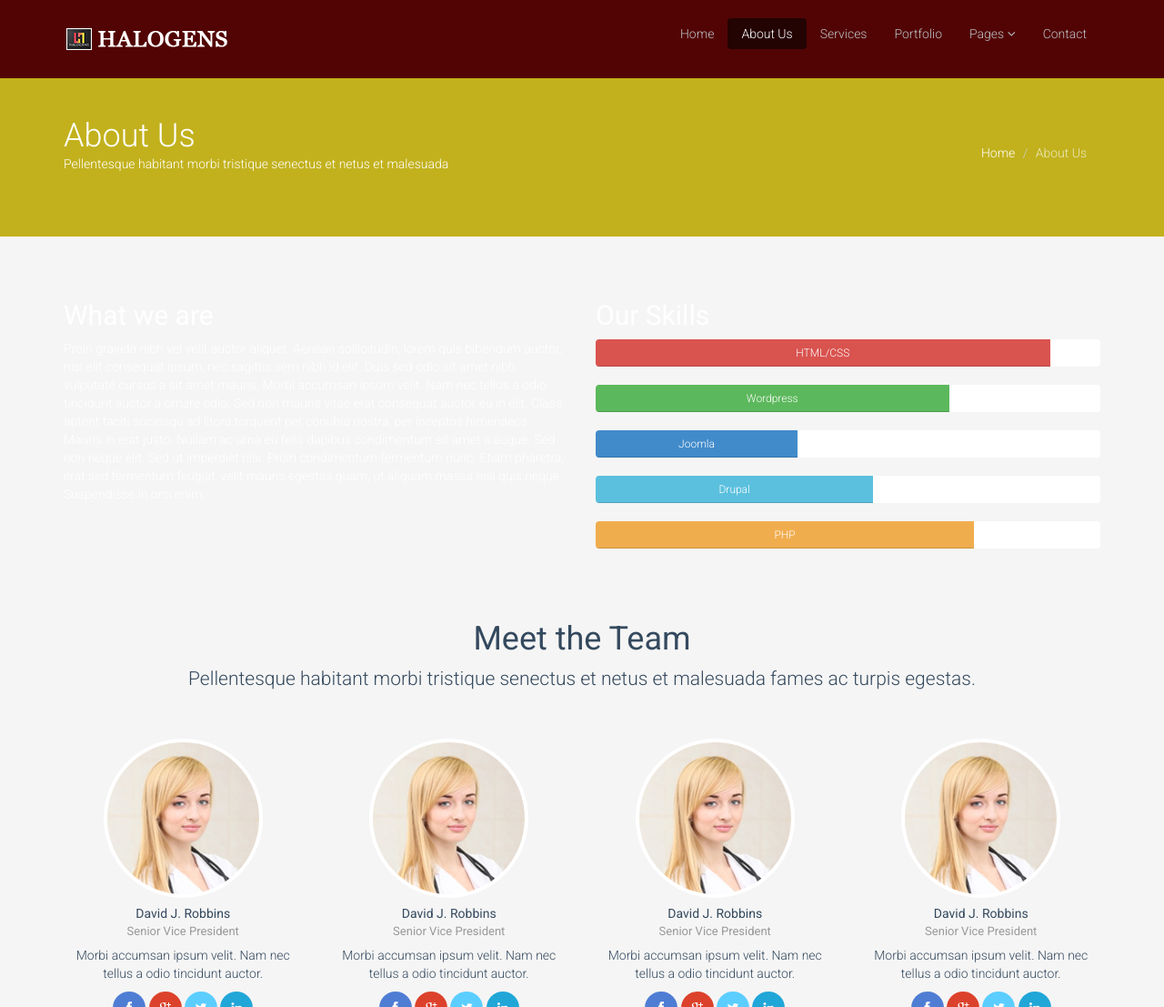
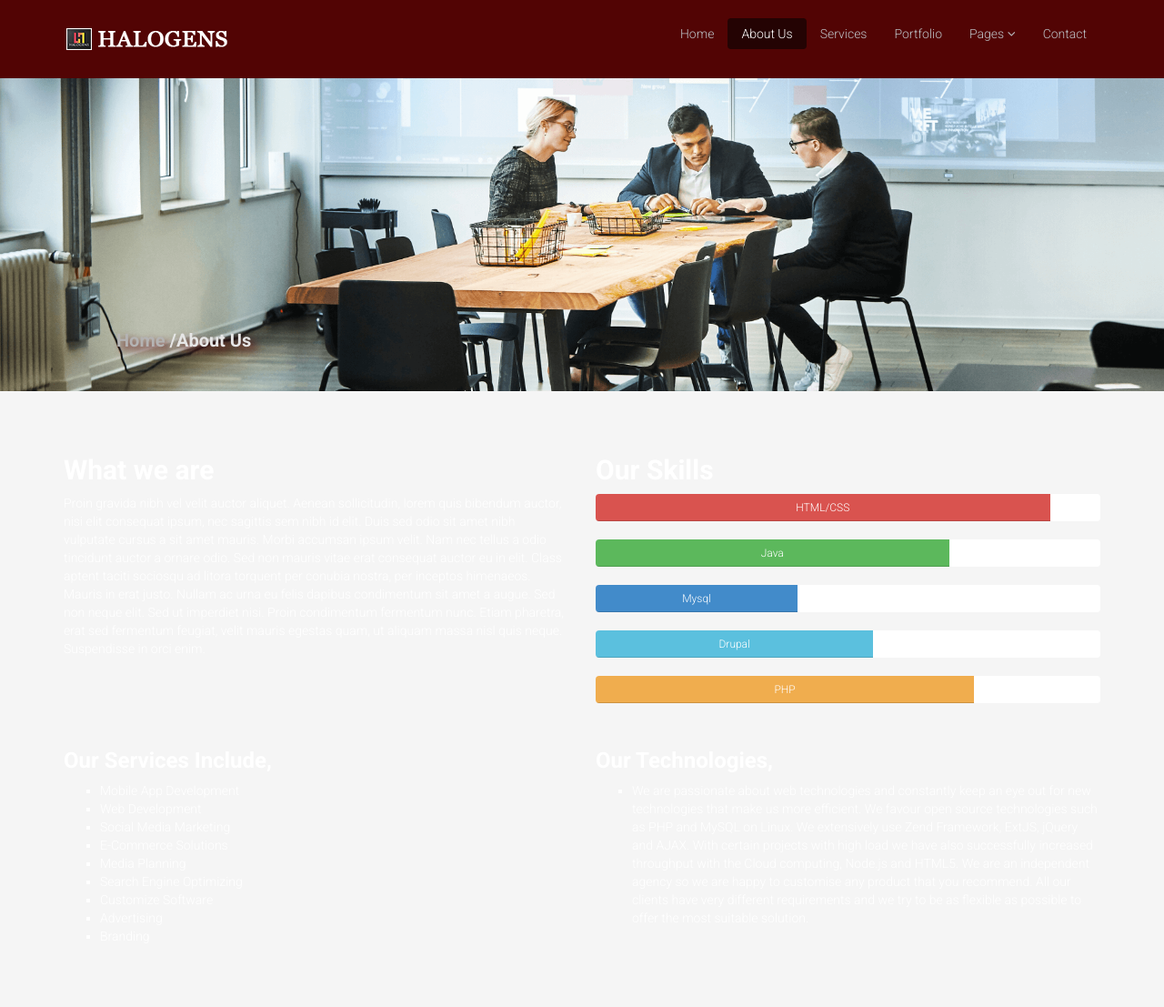
Before and after one commit to VishmiKulawansha/MISGA_Project, a PHP site: the page made by MISGA_PROJECT(PHP UPDATED)/2_ABOUT_US.php in a window 1280 px wide. Shown: the top 1107 px of the page at 91% size. Run offline with PHP 8.4, Linux system fonts and the light colour scheme.

Commit message:
updated as PHP

```diff
--- a/MISGA_PROJECT(PHP UPDATED)/About_Us_Footer.php
+++ b/MISGA_PROJECT(PHP UPDATED)/About_Us_Footer.php
@@ -1,25 +1,22 @@
-<section style="background-image: url('images/background image/bg.jpg'); background-attachment: fixed;">
-    <section id="bottom" class="asdf">
-
+<!--Footer-->
+<section id="bottom" class="wet-asphalt">
         <div class="container">
             <div class="row">
                 <div class="col-md-3 col-sm-6">
-                    <h3></h3>
                     <h4>About Us</h4>
-                    <p>Pellentesque habitant morbi tristique senectus et netus et malesuada fames ac turpis egestas. Vestibulum tortor quam, feugiat vitae, ultricies eget, tempor sit amet, ante.</p>
+                    <p>Pellentesque habitant morbi tristique senectus et netus et malesuada fames ac turpis egestas. Vestibulum tortor quam, feugiat vitae, ultricies eget, tempor sit amet, ante.</i></p>
                     <p>Pellentesque habitant morbi tristique senectus.</p>
                 </div><!--/.col-md-3-->
 
                 <div class="col-md-3 col-sm-6">
-                    <h3></h3>
                     <h4>Company</h4>
                     <div>
                         <ul class="arrow">
-                            <li><a href="#">Company Overview</a></li>
-                            <li><a href="#">Meet The Team</a></li>
-                            <li><a href="#">Our Awesome Partners</a></li>
+                            <li><a href="#">The Company</a></li>
+                            <li><a href="#">Our Team</a></li>
+                            <li><a href="#">Our Partners</a></li>
                             <li><a href="#">Our Services</a></li>
-                            <li><a href="#">Frequently Asked Questions</a></li>
+                            <li><a href="#">Faq</a></li>
                             <li><a href="#">Conatct Us</a></li>
                             <li><a href="#">Privacy Policy</a></li>
                             <li><a href="#">Terms of Use</a></li>
@@ -29,7 +26,6 @@
                 </div><!--/.col-md-3-->
 
                 <div class="col-md-3 col-sm-6">
-                    <h3></h3>
                     <h4>Latest Blog</h4>
                     <div>
                         <div class="media">
@@ -58,13 +54,11 @@
                                 <span class="media-heading"><a href="#">Pellentesque habitant morbi tristique senectus</a></span>
                                 <small class="muted">Posted 11 Jul 2013</small>
                             </div>
-                            <h3></h3>
                         </div>
                     </div>
                 </div><!--/.col-md-3-->
 
                 <div class="col-md-3 col-sm-6">
-                    <h3></h3>
                     <h4>Address</h4>
                     <address>
                         <strong>Twitter, Inc.</strong><br>
@@ -77,7 +71,7 @@
                         <div class="input-group">
                             <input type="text" class="form-control" autocomplete="off" placeholder="Enter your email">
                             <span class="input-group-btn">
-                                <button class="btn btn-danger" type="button" style="background-color: rgb(13, 146, 255);">Go!</button>
+                                <button class="btn btn-danger" type="button">Go!</button>
                             </span>
                         </div>
                     </form>
@@ -85,4 +79,3 @@
             </div>
         </div>
     </section><!--/#bottom-->
-    </section>
--- a/MISGA_PROJECT(PHP UPDATED)/Content_About_Us.php
+++ b/MISGA_PROJECT(PHP UPDATED)/Content_About_Us.php
@@ -1,11 +1,16 @@
+<!--First(1) Div-->
+<!--First(1) Div-->
+<!--First(1) Div-->
+<!--First(1) Div-->
+
 <section id="about-us" class="container">
         <div class="row">
             <div class="col-sm-6">
-                <h2>What we are</h2>
+                <h2><b>What we are</b></h2>
                 <p>Proin gravida nibh vel velit auctor aliquet. Aenean sollicitudin, lorem quis bibendum auctor, nisi elit consequat ipsum, nec sagittis sem nibh id elit. Duis sed odio sit amet nibh vulputate cursus a sit amet mauris. Morbi accumsan ipsum velit. Nam nec tellus a odio tincidunt auctor a ornare odio. Sed non  mauris vitae erat consequat auctor eu in elit. Class aptent taciti sociosqu ad litora torquent per conubia nostra, per inceptos himenaeos. Mauris in erat justo. Nullam ac urna eu felis dapibus condimentum sit amet a augue. Sed non neque elit. Sed ut imperdiet nisi. Proin condimentum fermentum nunc. Etiam pharetra, erat sed fermentum feugiat, velit mauris egestas quam, ut aliquam massa nisl quis neque. Suspendisse in orci enim.</p>
             </div><!--/.col-sm-6-->
             <div class="col-sm-6">
-                <h2>Our Skills</h2>
+                <h2><b>Our Skills</b></h2>
                 <div>
                     <div class="progress">
                         <div class="progress-bar progress-bar-danger" role="progressbar" aria-valuenow="90" aria-valuemin="0" aria-valuemax="100" style="width: 90%;">
@@ -14,12 +19,12 @@
                     </div>
                     <div class="progress">
                         <div class="progress-bar progress-bar-success" role="progressbar" aria-valuenow="70" aria-valuemin="0" aria-valuemax="100" style="width: 70%;">
-                            <span>Wordpress</span>
+                            <span>Java</span>
                         </div>
                     </div>
                     <div class="progress">
                         <div class="progress-bar" role="progressbar" aria-valuenow="40" aria-valuemin="0" aria-valuemax="100" style="width: 40%;">
-                            <span>Joomla</span>
+                            <span>Mysql</span>
                         </div>
                     </div>
                     <div class="progress">
@@ -35,3 +40,50 @@
                 </div>
             </div><!--/.col-sm-6-->
         </div><!--/.row-->
+
+
+
+
+
+<!--second(2) Div-->
+<!--second(2) Div-->
+<!--second(2) Div-->
+<!--second(2) Div-->
+
+         <div class="row">
+            <div class="col-sm-6">
+                <h3><b>Our Services Include,</b></h3>
+                    <ul type="square">
+                        <li>Mobile App Development</li>
+                        <li>Web Development</li>
+                        <li>Social Media Marketing</li>
+                        <li>E-Commerce Solutions</li>
+                        <li>Media Planning</li>
+                        <li>Search Engine Optimizing</li>
+                        <li>Customize Software</li>
+                        <li>Advertising</li>
+                        <li>Branding</li>
+                    </ul>
+            </div>
+
+
+            <div class="col-sm-6">
+                    <h3><b>Our Technologies,</b></h3>
+                            <ul type="square">
+                                <li>We are passionate about web technologies and constantly keep
+                                    an eye out for new technologies that make us more efficient. We favour open source technologies such as PHP and MySQL on Linux. We extensively use Zend Framework, ExtJS, jQuery and AJAX. With certain projects with high load we have also successfully increased throughput with the Cloud computing, Node.js and HTML5. We are an independent agency so we are happy to customise any product that you recommend. All our clients have very different requirements and we try to be as flexible as possible to offer the most suitable solution.</li>
+
+                            </ul>
+             </div>
+        </div></br>
+
+<style>
+.pold{border-style: inset;}
+</style>
+</br><table width="1200">
+            <tr>
+                <td width="500"><p><iframe width="100%" height="320" src="https://www.youtube.com/embed/lW4Wk3hoTCw?Rel=0" frameborder="0" allow="accelerometer; autoplay; encrypted-media; gyroscope; picture-in-picture" allowfullscreen></iframe></p></td>
+                <td width="50"></td>
+                <td width ="500"><p class="pold"><center><h3><b>Our Mission</b></h3></center></br> <center>“To be Earth’s most customer-centric company, where customers can find and discover anything they might want to buy online, and endeavors to offer its customers the lowest possible prices.”</center></td></p>
+            </tr>
+        </table></section></br>
--- a/MISGA_PROJECT(PHP UPDATED)/Header_About_Us.php
+++ b/MISGA_PROJECT(PHP UPDATED)/Header_About_Us.php
@@ -1,16 +1,14 @@
-<section id="title" class="emerald">
-        <div class="container">
-            <div class="row">
-                <div class="col-sm-6">
-                    <h1>About Us</h1>
-                    <p>Pellentesque habitant morbi tristique senectus et netus et malesuada</p>
-                </div>
-                <div class="col-sm-6">
-                    <ul class="breadcrumb pull-right">
-                        <li><a href="index.html">Home</a></li>
-                        <li class="active">About Us</li>
-                    </ul>
-                </div>
-            </div>
-        </div>
-    </section><!--/#title-->
+<!--Top Design-->
+<!--Top Design-->
+<!--Top Design-->
+<!--Top Design-->
+<table>
+        <tr>
+            <img src="images/ads/business.png" width="100%" height="350">
+        </tr>
+    </table>
+
+<style>
+    .heading{color: rgb(230, 230, 230); position: absolute; left: 10%; top: 45%;  text-align: left; font-size: 2rem; text-shadow:  5px 5px 10px #611414;}
+</style>
+<p class="heading"><b> <a href ="index.html">Home</a> /About Us </b></p>
--- a/MISGA_PROJECT(PHP UPDATED)/Team_About_Us.php
+++ b/MISGA_PROJECT(PHP UPDATED)/Team_About_Us.php
@@ -1,3 +1,8 @@
+<!--Third (3) Div-->
+<!--Third (3) Div-->
+<!--Third (3) Div-->
+<!--Third (3) Div-->
+
 <div class="gap"></div>
         <h1 class="center">Meet the Team</h1>
         <p class="lead center">Pellentesque habitant morbi tristique senectus et netus et malesuada fames ac turpis egestas.</p>
@@ -6,35 +11,36 @@
         <div id="meet-the-team" class="row">
             <div class="col-md-3 col-xs-6">
                 <div class="center">
-                    <p><img class="img-responsive img-thumbnail img-circle" src="images/team-member.jpg" alt="" ></p>
-                    <h5>David J. Robbins<small class="designation muted">Senior Vice President</small></h5>
+                    <p><img class="img-responsive img-thumbnail img-circle" src="images/ads/girl1.jpg" alt="" ></p>
+                    <h5> W A S N Fernando<small class="designation muted">Senior Vice President</small></h5>
                     <p>Morbi accumsan ipsum velit. Nam nec tellus a odio tincidunt auctor.</p>
-                    <a class="btn btn-social btn-facebook" href="#"><i class="icon-facebook"></i></a> <a class="btn btn-social btn-google-plus" href="#"><i class="icon-google-plus"></i></a> <a class="btn btn-social btn-twitter" href="#"><i class="icon-twitter"></i></a> <a class="btn btn-social btn-linkedin" href="#"><i class="icon-linkedin"></i></a>
+                    <a class="btn btn-social btn-facebook" href="https://www.facebook.com/university.colombo/"><i class="icon-facebook"></i></a> <a class="btn btn-social btn-google-plus" href="https://www.facebook.com/university.colombo/"><i class="icon-google-plus"></i></a> <a class="btn btn-social btn-twitter" href="https://www.facebook.com/university.colombo/"><i class="icon-twitter"></i></a> <a class="btn btn-social btn-linkedin" href="https://www.facebook.com/university.colombo/"><i class="icon-linkedin"></i></a>
+
                 </div>
             </div>
 
             <div class="col-md-3 col-xs-6">
                 <div class="center">
-                    <p><img class="img-responsive img-thumbnail img-circle" src="images/team-member.jpg" alt="" ></p>
-                    <h5>David J. Robbins<small class="designation muted">Senior Vice President</small></h5>
+                    <p><img class="img-responsive img-thumbnail img-circle" src="images/ads/boy1.jpg" alt="" ></p>
+                    <h5>N A T David<small class="designation muted">Senior Vice President</small></h5>
                     <p>Morbi accumsan ipsum velit. Nam nec tellus a odio tincidunt auctor.</p>
-                    <a class="btn btn-social btn-facebook" href="#"><i class="icon-facebook"></i></a> <a class="btn btn-social btn-google-plus" href="#"><i class="icon-google-plus"></i></a> <a class="btn btn-social btn-twitter" href="#"><i class="icon-twitter"></i></a> <a class="btn btn-social btn-linkedin" href="#"><i class="icon-linkedin"></i></a>
+                    <a class="btn btn-social btn-facebook" href="https://www.facebook.com/university.colombo/"><i class="icon-facebook"></i></a> <a class="btn btn-social btn-google-plus" href="https://www.facebook.com/university.colombo/"><i class="icon-google-plus"></i></a> <a class="btn btn-social btn-twitter" href="https://www.facebook.com/university.colombo/"><i class="icon-twitter"></i></a> <a class="btn btn-social btn-linkedin" href="https://www.facebook.com/university.colombo/"><i class="icon-linkedin"></i></a>
                 </div>
             </div>
             <div class="col-md-3 col-xs-6">
                 <div class="center">
-                    <p><img class="img-responsive img-thumbnail img-circle" src="images/team-member.jpg" alt="" ></p>
-                    <h5>David J. Robbins<small class="designation muted">Senior Vice President</small></h5>
+                    <p><img class="img-responsive img-thumbnail img-circle" src="images/ads/girl2.jpg" alt="" ></p>
+                    <h5>K J I Omega<small class="designation muted">Senior Vice President</small></h5>
                     <p>Morbi accumsan ipsum velit. Nam nec tellus a odio tincidunt auctor.</p>
-                    <a class="btn btn-social btn-facebook" href="#"><i class="icon-facebook"></i></a> <a class="btn btn-social btn-google-plus" href="#"><i class="icon-google-plus"></i></a> <a class="btn btn-social btn-twitter" href="#"><i class="icon-twitter"></i></a> <a class="btn btn-social btn-linkedin" href="#"><i class="icon-linkedin"></i></a>
+                    <a class="btn btn-social btn-facebook" href="https://www.facebook.com/university.colombo/"><i class="icon-facebook"></i></a> <a class="btn btn-social btn-google-plus" href="https://www.facebook.com/university.colombo/"><i class="icon-google-plus"></i></a> <a class="btn btn-social btn-twitter" href="https://www.facebook.com/university.colombo/"><i class="icon-twitter"></i></a> <a class="btn btn-social btn-linkedin" href="https://www.facebook.com/university.colombo/"><i class="icon-linkedin"></i></a>
                 </div>
             </div>
             <div class="col-md-3 col-xs-6">
                 <div class="center">
-                    <p><img class="img-responsive img-thumbnail img-circle" src="images/team-member.jpg" alt="" ></p>
-                    <h5>David J. Robbins<small class="designation muted">Senior Vice President</small></h5>
+                    <p><img class="img-responsive img-thumbnail img-circle" src="images/ads/boy2.jpg" alt="" ></p>
+                    <h5>H K Robbin<small class="designation muted">Senior Vice President</small></h5>
                     <p>Morbi accumsan ipsum velit. Nam nec tellus a odio tincidunt auctor.</p>
-                    <a class="btn btn-social btn-facebook" href="#"><i class="icon-facebook"></i></a> <a class="btn btn-social btn-google-plus" href="#"><i class="icon-google-plus"></i></a> <a class="btn btn-social btn-twitter" href="#"><i class="icon-twitter"></i></a> <a class="btn btn-social btn-linkedin" href="#"><i class="icon-linkedin"></i></a>
+                    <a class="btn btn-social btn-facebook" href="https://www.facebook.com/university.colombo/"><i class="icon-facebook"></i></a> <a class="btn btn-social btn-google-plus" href="https://www.facebook.com/university.colombo/"><i class="icon-google-plus"></i></a> <a class="btn btn-social btn-twitter" href="https://www.facebook.com/university.colombo/"><i class="icon-twitter"></i></a> <a class="btn btn-social btn-linkedin" href="https://www.facebook.com/university.colombo/"><i class="icon-linkedin"></i></a>
                 </div>
             </div>
         </div><!--/#meet-the-team-->
--- a/about-us.html
+++ b/about-us.html
@@ -316,6 +316,11 @@
         </div>
     </section><!--/#bottom-->
 
+
+
+
+
+
     <footer id="footer" class="midnight-blue">
         <div class="container">
             <div class="row">
```
